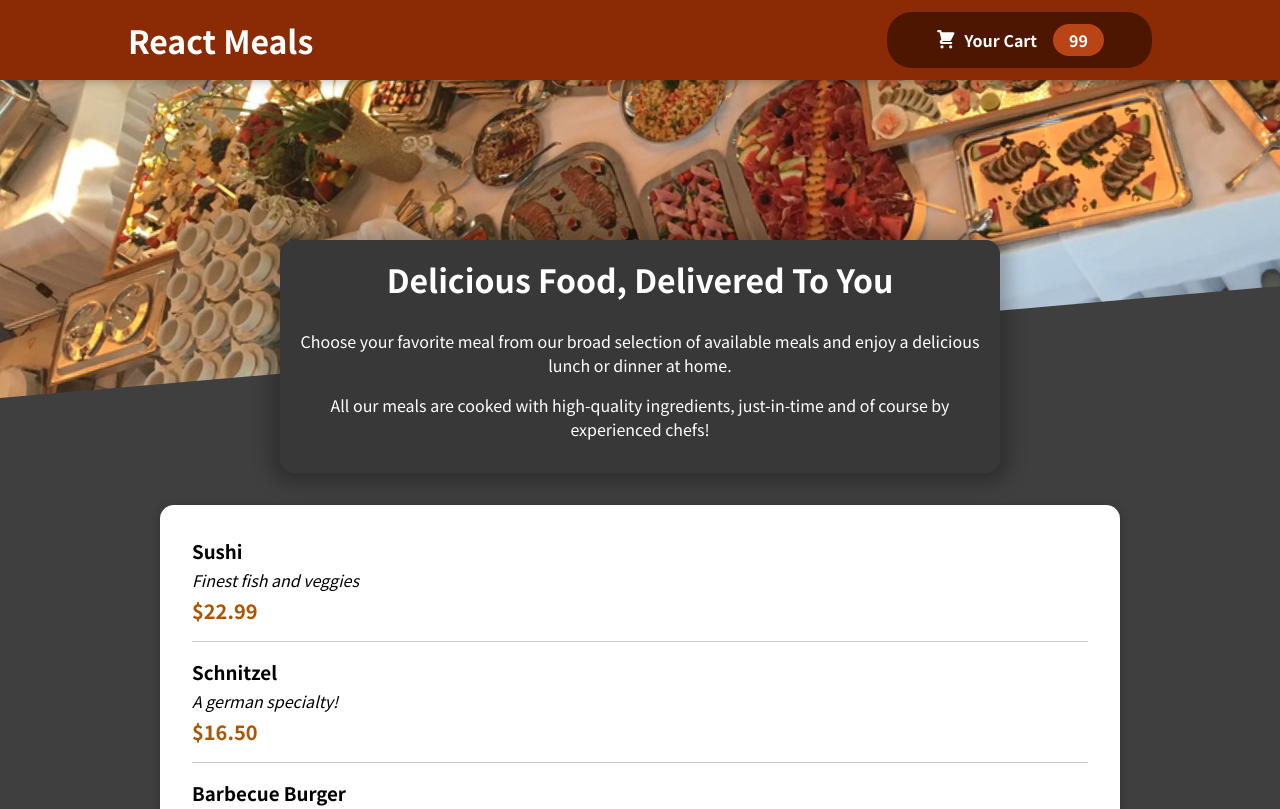
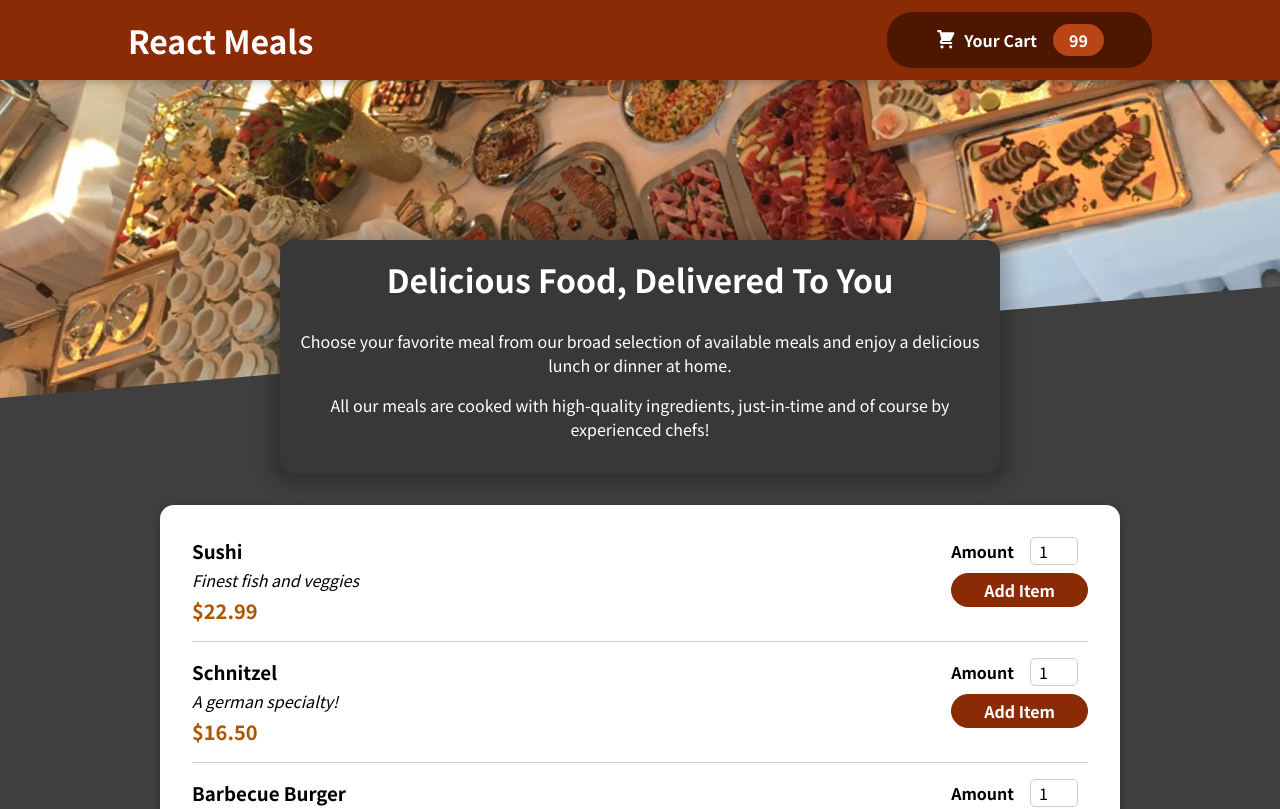
Before and after one commit to AndreasSitumorang/andreas-situmorang, a React (Create React App) app: page / in a window 1280 px wide. Shown: the top 809 px of the page. Built offline with nearby package versions, Linux system fonts and the light colour scheme.

Commit message:
add form and item cart component

```diff
--- a/src/Component/Items/ItemAvaliable.js
+++ b/src/Component/Items/ItemAvaliable.js
@@ -30,8 +30,16 @@ const DUMMY_MEALS = [
   },
 ];
 const itemAvaliable = () => {
-  const Itemlisting = DUMMY_MEALS.map((items) => <ListingItem id = {items.id} name ={items.name} description ={items.description}  price ={items.price}/>);
-
+  const Itemlisting = DUMMY_MEALS.map((items) => (
+    <ListingItem
+      key={items.id + items.name}
+      id={items.id}
+      name={items.name}
+      description={items.description}
+      price={items.price}
+    />
+  )
+  );
   return (
     <section className={Style.meals}>
       <Card>
--- /dev/null
+++ b/src/Component/Items/ListingItem/ListItemForm.js
@@ -0,0 +1,21 @@
+import React from "react";
+import style from "./ListItemForm.module.css"
+import Input from "../../UI/Input";
+
+const listingItemForm = (props) => {
+    return(
+        <form className={style.form}>
+            <Input label = "Amount" input ={{
+                id: 'amount' + props.id,
+                type: 'number',
+                min: '1',
+                max : '5',
+                step : '1',
+                defaultValue : '1'
+            }}/>
+            <button> Add Item</button>
+        </form>
+    );
+};
+
+export default listingItemForm;
--- /dev/null
+++ b/src/Component/Items/ListingItem/ListItemForm.module.css
@@ -0,0 +1,20 @@
+.form {
+    text-align: right;
+  }
+
+  .form button {
+    font: inherit;
+    cursor: pointer;
+    background-color: #8a2b06;
+    border: 1px solid #8a2b06;
+    color: white;
+    padding: 0.25rem 2rem;
+    border-radius: 20px;
+    font-weight: bold;
+  }
+
+  .form button:hover,
+  .form button:active {
+    background-color: #641e03;
+    border-color: #641e03;
+  }
--- a/src/Component/Items/ListingItem/ListingItem.js
+++ b/src/Component/Items/ListingItem/ListingItem.js
@@ -1,8 +1,10 @@
 import React from "react";
 import Style from "./ListingItem.module.css"
+import ItemForm from "./ListItemForm"
 
 const ListingItem = (props) => {
     const  newPrice = `$${props.price.toFixed(2)}`;
+
   return (
     <li className={Style.meal}>
       <div>
@@ -10,6 +12,9 @@ const ListingItem = (props) => {
         <div className={Style.description}> {props.description}</div>
         <div className={Style.price}> {newPrice}</div>
       </div>
+      <div>
+      <ItemForm id = {props.id}/>
+      </div>
     </li>
   );
 };
--- /dev/null
+++ b/src/Component/UI/Input.js
@@ -0,0 +1,13 @@
+import React from "react";
+import style from  "./Input.module.css"
+
+const input = (props) =>{
+    return(
+        <div className={style.input}>
+            <label htmlFor={props.input.id}>{props.label}</label>
+            <input {...props.input} />
+        </div>
+    );
+};
+
+export default input;
--- /dev/null
+++ b/src/Component/UI/Input.module.css
@@ -0,0 +1,18 @@
+.input {
+    display: flex;
+    align-items: center;
+    margin-bottom: 0.5rem;
+  }
+
+  .input label {
+    font-weight: bold;
+    margin-right: 1rem;
+  }
+
+  .input input {
+    width: 3rem;
+    border-radius: 5px;
+    border: 1px solid #ccc;
+    font: inherit;
+    padding-left: 0.5rem;
+  }
```
Also changed, not shown: src/Component/Cart/Cart.js (added, +27 -0 lines), src/Component/Cart/Cart.module.css (added, +46 -0 lines).
